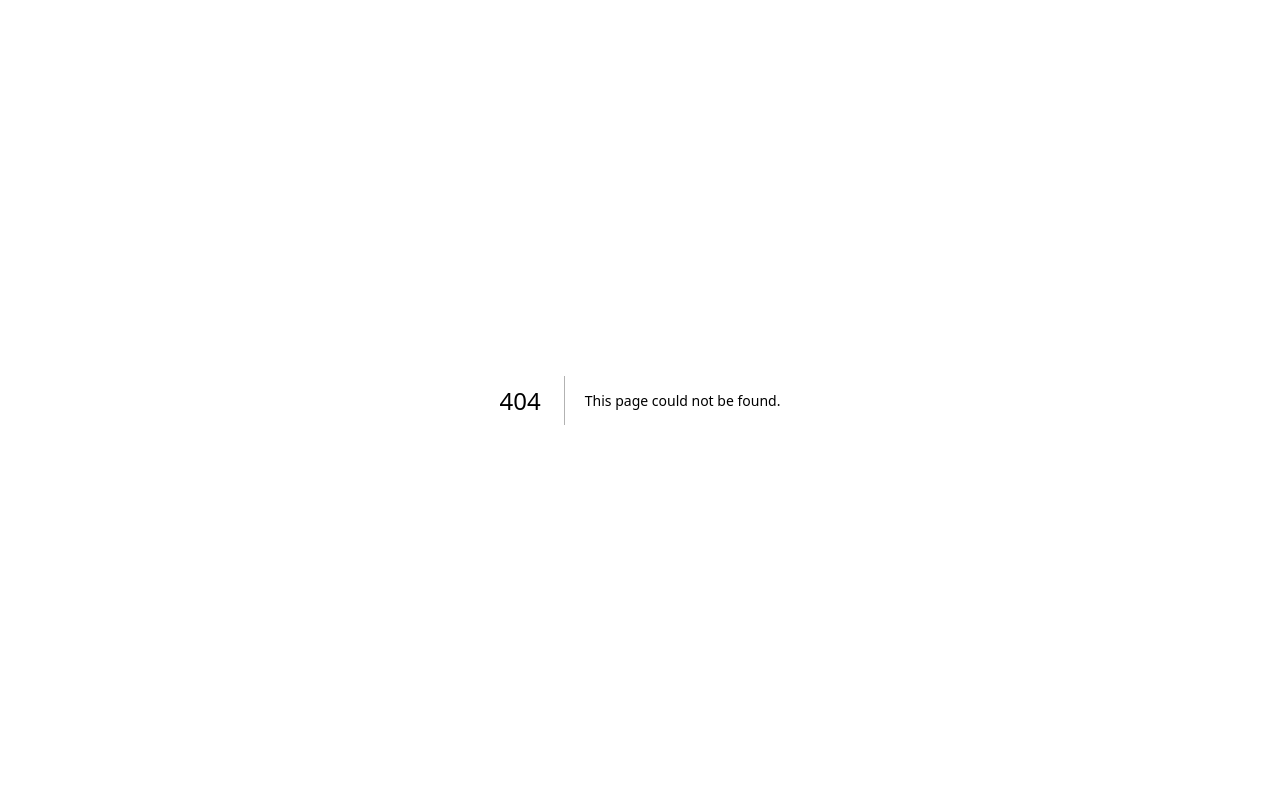
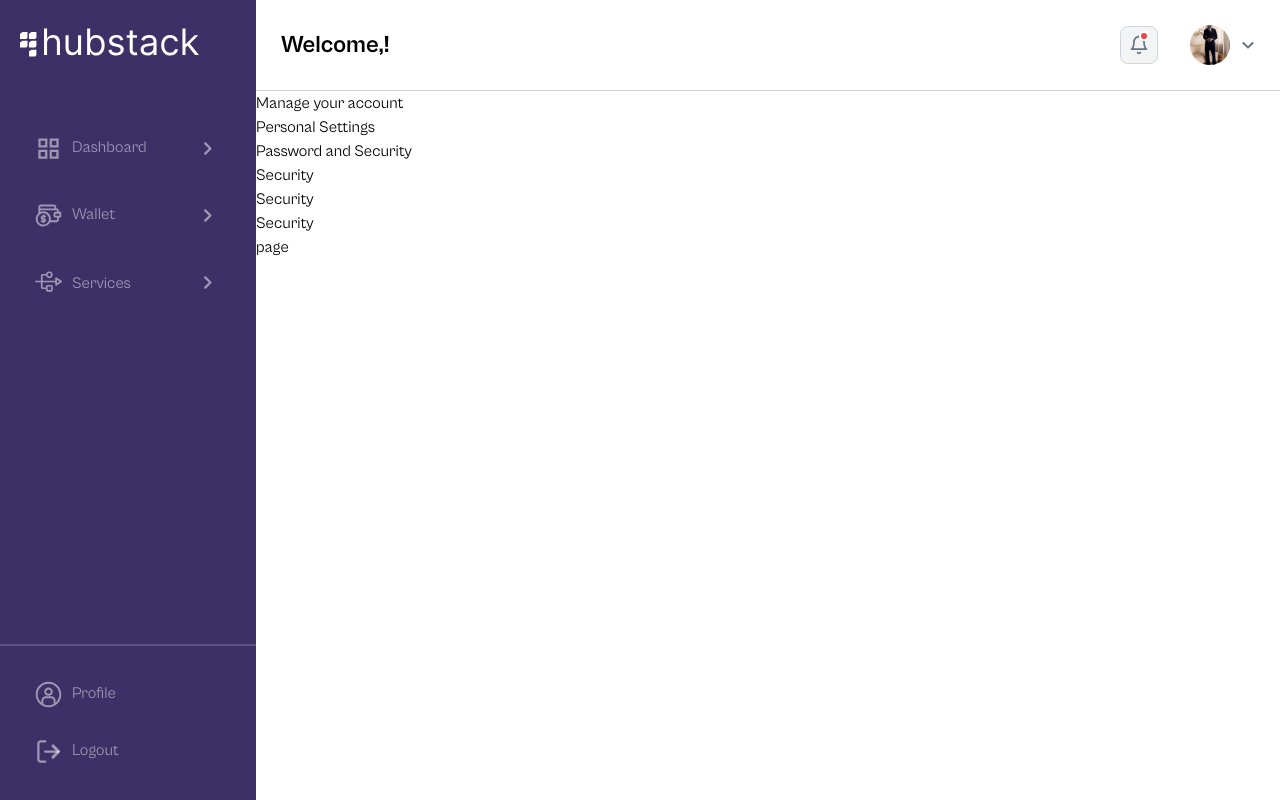
Before and after one commit to vividone/hubstackwebapp, a Next.js app: page /dashboard/profile/passwordandsecurity in a window 1280 px wide. Before the commit this address had no page. Built offline with nearby package versions, Linux system fonts and the light colour scheme.

Commit message:
feat:profile development setup

```diff
--- a/src/app/dashboard/layout.tsx
+++ b/src/app/dashboard/layout.tsx
@@ -7,18 +7,18 @@ import { TOKEN } from "@/utils/token";
 import { useRouter } from "next/navigation";
 
 const RootLayout = ({ children }: any) => {
-    const [userDetails] = useLocalStorage<any>(TOKEN.EMAIL);
-    const router = useRouter();
+    // const [userDetails] = useLocalStorage<any>(TOKEN.EMAIL);
+    // const router = useRouter();
 
-    useEffect(() => {
-        if (!userDetails) {
-            router.push("/");
-        }
-    }, [userDetails, router]);
+    // useEffect(() => {
+    //     if (!userDetails) {
+    //         router.push("/");
+    //     }
+    // }, [userDetails, router]);
 
-    if (!userDetails) {
-        return null;
-    }
+    // if (!userDetails) {
+    //     return null;
+    // }
 
     return (
         <div className="flex w-full">
--- /dev/null
+++ b/src/app/dashboard/profile/layout.tsx
@@ -0,0 +1,35 @@
+import React, { Children } from "react";
+import Link from "@/components/custom/link";
+import Personalsettings from "@/components/profile/personalsettings";
+import Passwordandsecurity from "@/components/profile/passwordandsecurity";
+const RootLayout = ({children}:any) => {
+  return (
+    <div>
+      <h2>Manage your account</h2>
+      <nav>
+        <ul>
+          <li className="">
+            <Link href="/dashboard/profile/personalsettings" >Personal Settings</Link>
+          </li>
+          <li className="">
+            <Link href ="/passwordandsecurity" >Password and Security</Link>
+          </li>
+          <li className="">
+            <Link href="/security">Security</Link>
+          </li>
+          <li className="">
+            <Link href="/security">Security</Link>
+          </li>
+          <li className="">
+            <Link href="/security">Security</Link>
+          </li>
+        </ul>
+      </nav>
+      <main>
+        {children}
+      </main>
+    </div>
+  );
+};
+
+export default RootLayout;
--- a/src/app/dashboard/profile/page.tsx
+++ b/src/app/dashboard/profile/passwordandsecurity/page.tsx
@@ -1,8 +1,8 @@
 import React from 'react'
+
 const page = () => {
   return (
-    <>
-    </>
+    <div>page</div>
   )
 }
 
--- /dev/null
+++ b/src/app/dashboard/profile/personalsettings/page.tsx
@@ -0,0 +1,7 @@
+import React from "react";
+import RootLayout from "../layout";
+const page = () => {
+  return <div>cow</div>;
+};
+
+export default page;
--- a/src/components/page/sidebar.tsx
+++ b/src/components/page/sidebar.tsx
@@ -130,7 +130,7 @@ const Dashboard = () => {
         </ul>
       </div>
       <div className="p-[20px] border-t-[2px] border-[#E7E7E733]">
-        <div className="profile flex gap-[10px] w-full p-[15px] rounded-[8px] hover:bg-[#FFFFFF1A] text-[#FFFFFF80] hover:text-[whitesmoke] cursor-pointer">
+        <Link href="/dashboard/profile" className="profile flex gap-[10px] w-full p-[15px] rounded-[8px] hover:bg-[#FFFFFF1A] text-[#FFFFFF80] hover:text-[whitesmoke] cursor-pointer ">
           <Image
             src="/images/user-alt-3.svg"
             width={27}
@@ -138,7 +138,7 @@ const Dashboard = () => {
             alt="icon_profile"
           />
           <span>Profile</span>
-        </div>
+        </Link>
         <div
           className="flex gap-[10px] w-full p-[15px] rounded-[8px] hover:bg-[#FFFFFF1A] text-[#FFFFFF80] hover:text-[whitesmoke] cursor-pointer"
           onClick={() => handleLogout()}
--- /dev/null
+++ b/src/components/profile/passwordandsecurity.tsx
@@ -0,0 +1,11 @@
+import React from 'react'
+
+function Passwordandsecurity() {
+  return (
+    <div>
+
+    </div>
+  )
+}
+
+export default Passwordandsecurity
--- /dev/null
+++ b/src/components/profile/personalsettings.tsx
@@ -0,0 +1,9 @@
+import React from 'react'
+
+const Personalsettings = () => {
+  return (
+    <div>personalsettings</div>
+  )
+}
+
+export default Personalsettings
```
Also changed, not shown: src/app/dashboard/profile/security/page.tsx (added).
